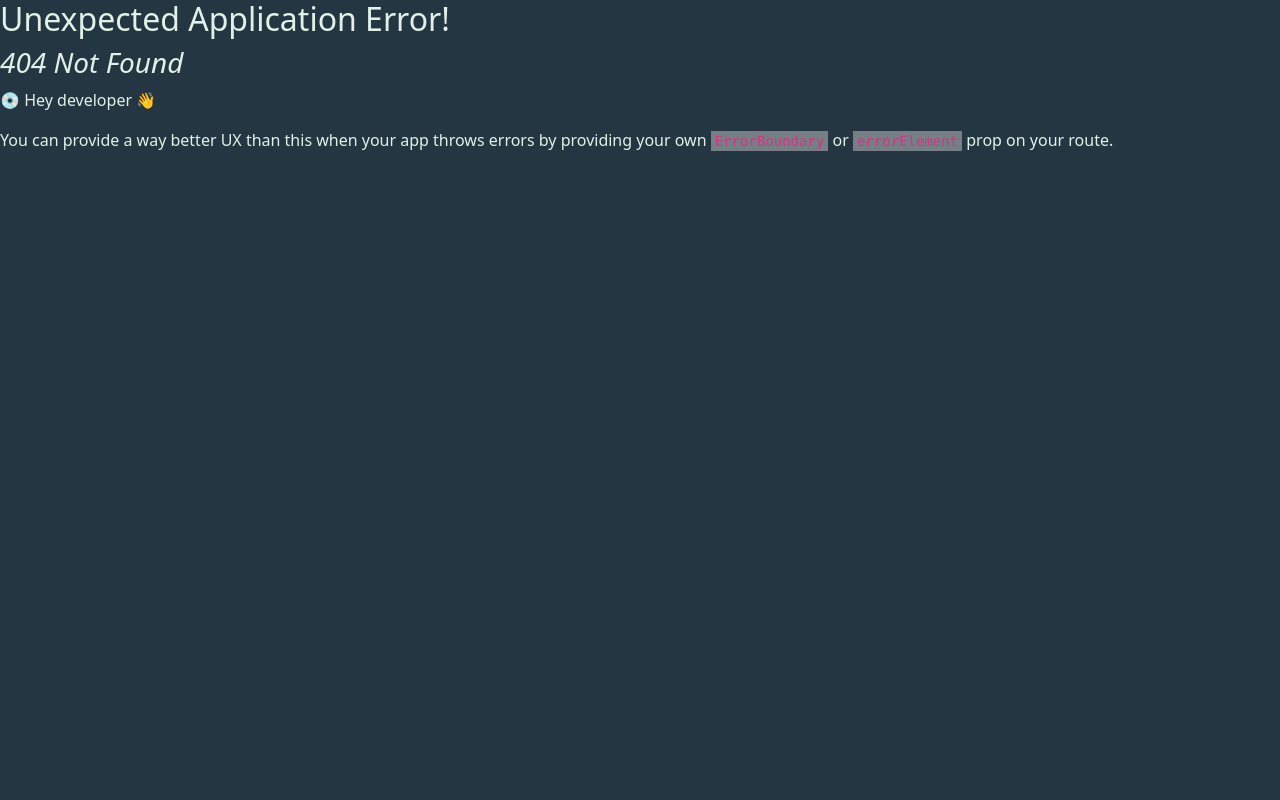
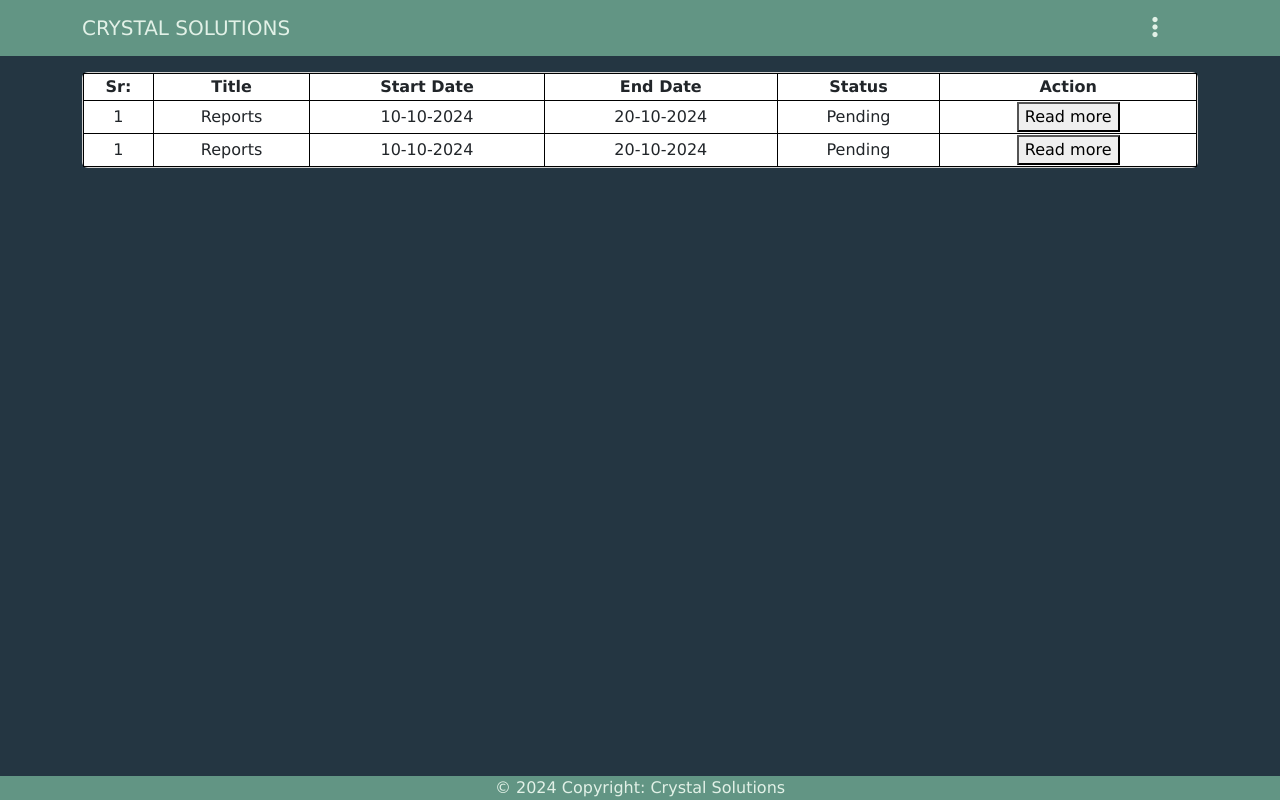
Before and after one commit to hamzayounas256/Task-Manager, a React (Create React App) app: page /alltasks in a window 1280 px wide. Before the commit this address had no page. Built offline with nearby package versions, Linux system fonts and the light colour scheme.

Commit message:
Add Task

```diff
--- a/public/index.html
+++ b/public/index.html
@@ -10,34 +10,21 @@
 			content="Web site created using create-react-app"
 		/>
 		<link rel="apple-touch-icon" href="%PUBLIC_URL%/logo192.png" />
-    <!--
-      manifest.json provides metadata used when your web app is installed on a
-      user's mobile device or desktop. See https://developers.google.com/web/fundamentals/web-app-manifest/
-    -->
+
 		<link rel="manifest" href="%PUBLIC_URL%/manifest.json" />
-    <!--
-      Notice the use of %PUBLIC_URL% in the tags above.
-      It will be replaced with the URL of the `public` folder during the build.
-      Only files inside the `public` folder can be referenced from the HTML.
 
-      Unlike "/favicon.ico" or "favicon.ico", "%PUBLIC_URL%/favicon.ico" will
-      work correctly both with client-side routing and a non-root public URL.
-      Learn how to configure a non-root public URL by running `npm run build`.
-    -->
-    <title>React App</title>
+		<link
+			rel="stylesheet"
+			href="https://cdnjs.cloudflare.com/ajax/libs/font-awesome/6.5.1/css/all.min.css"
+			integrity="sha512-DTOQO9RWCH3ppGqcWaEA1BIZOC6xxalwEsw9c2QQeAIftl+Vegovlnee1c9QX4TctnWMn13TZye+giMm8e2LwA=="
+			crossorigin="anonymous"
+			referrerpolicy="no-referrer"
+		/>
+
+		<title>Task Manager | CS</title>
 	</head>
 	<body>
 		<noscript>You need to enable JavaScript to run this app.</noscript>
 		<div id="root"></div>
-    <!--
-      This HTML file is a template.
-      If you open it directly in the browser, you will see an empty page.
-
-      You can add webfonts, meta tags, or analytics to this file.
-      The build step will place the bundled scripts into the <body> tag.
-
-      To begin the development, run `npm start` or `yarn start`.
-      To create a production bundle, use `npm run build` or `yarn build`.
-    -->
 	</body>
 </html>
--- a/src/App.css
+++ b/src/App.css
@@ -1,15 +1,22 @@
-:root {
+/* :root {
 	--blue: #1e90ff;
 	--white: #ffffff;
-}
+} */
 
 a {
 	text-decoration: none;
 	color: inherit;
 }
 
+label {
+	font-weight: bold;
+	margin-left: 5px;
+}
+
 body {
 	margin: 0;
+	padding: 0;
+	font-family: Verdana, Geneva, Tahoma, sans-serif;
 	color: #e2f1e7;
 	background-color: #243642;
 }
@@ -27,11 +34,11 @@ body {
 	display: flex;
 }
 
-.loginCard form h3 {
+h3 {
 	margin: 15px 0;
 }
 
-.loginCard form h3:hover {
+h3:hover {
 	color: #243642;
 }
 
@@ -40,6 +47,11 @@ body {
 	flex-direction: column;
 	width: 300px;
 	margin: 5px 15px;
+}
+
+.loginUser input {
+	height: 2rem;
+	border-radius: 10px;
 }
 
 .loginSubmit {
@@ -68,3 +80,72 @@ body {
 	justify-content: center;
 	align-items: center;
 }
+
+/* Add user */
+
+.adduser {
+	/* height: 80vh; */
+	display: flex;
+	justify-content: center;
+	margin-top: 2rem;
+	/* align-items: center; */
+	flex-wrap: nowrap;
+}
+
+.addusercard {
+	background-color: #629584;
+	color: #e2f1e7;
+	display: flex;
+	padding: 15px;
+	width: 500px;
+}
+
+.adduserform div {
+	margin: 15px 0;
+	/* width: 500px; */
+}
+
+.adduserButton {
+	background-color: #243642;
+	color: #e2f1e7;
+	display: flex;
+	justify-content: end;
+	/* margin-top: 15px; */
+	border: none;
+}
+
+.adduserButton:hover {
+	background-color: #e2f1e7;
+	color: #243642;
+}
+
+@media only screen and (max-width: 780px) {
+	.dates {
+		display: flex;
+		flex-direction: column;
+	}
+}
+
+/* header dropdown */
+.dropdown-toggle::after {
+	content: none;
+}
+
+.fa-solid {
+	color: #e2f1e7;
+}
+
+/* All Tasks */
+.alltaskCard {
+	display: flex;
+	flex-direction: row;
+	justify-content: space-between;
+	/* height: 50px; */
+}
+
+table,
+th,
+td {
+	border: 1px solid black;
+	border-collapse: collapse;
+}
--- a/src/Components/AddTask.jsx
+++ b/src/Components/AddTask.jsx
@@ -1,9 +1,41 @@
 import React from "react";
+import { Card } from "react-bootstrap";
 
 export default function AddUser() {
 	return (
-		<div>
-			<h1>Here you can add a new task</h1>
+		<div className="adduser">
+			<Card className="addusercard">
+				<form className="adduserform">
+					<h3 className="text-center">ADD A NEW TASK</h3>
+					<div className="dates d-flex justify-content-between">
+						<div className="">
+							<label htmlFor="startDate">Start Date </label>
+							<input type="date" className="form-control" />
+						</div>
+						<div className="">
+							<label htmlFor="endDate">End Date </label>
+							<input type="date" className="form-control" />
+						</div>
+					</div>
+					<div className="form-group">
+						<label htmlFor="assignto">Assigned to</label>
+						<input type="assignto" className="form-control" id="assignto" />
+					</div>
+					<div className="form-group">
+						<label htmlFor="title">Title</label>
+						<input type="title" className="form-control" id="title" />
+					</div>
+					<div className="form-group">
+						<label htmlFor="detail">Detail</label>
+						<textarea className="form-control" id="" rows="4" cols="33" />
+					</div>
+					<div className="d-flex justify-content-end">
+						<button type="submit" className="btn adduserButton">
+							Add Task
+						</button>
+					</div>
+				</form>
+			</Card>
 		</div>
 	);
 }
--- /dev/null
+++ b/src/Components/AllTasks.jsx
@@ -0,0 +1,45 @@
+import React from "react";
+import { Button, Card } from "react-bootstrap";
+
+export default function AllTasks() {
+	return (
+		<div className="container text-center">
+			<Card className="my-3 alltaskCard">
+				<table className="w-100">
+					<thead>
+						<tr>
+							<th>Sr: </th>
+							<th>Title</th>
+							<th>Start Date</th>
+							<th>End Date</th>
+							<th>Status</th>
+							<th>Action</th>
+						</tr>
+					</thead>
+					<tbody>
+						<tr>
+							<td>1</td>
+							<td>Reports</td>
+							<td>10-10-2024</td>
+							<td>20-10-2024</td>
+							<td>Pending</td>
+							<td>
+								<button>Read more</button>
+							</td>
+						</tr>
+						<tr>
+							<td>1</td>
+							<td>Reports</td>
+							<td>10-10-2024</td>
+							<td>20-10-2024</td>
+							<td>Pending</td>
+							<td>
+								<button>Read more</button>
+							</td>
+						</tr>
+					</tbody>
+				</table>
+			</Card>
+		</div>
+	);
+}
--- a/src/Components/Footer.jsx
+++ b/src/Components/Footer.jsx
@@ -2,8 +2,24 @@ import React from "react";
 
 export default function Footer() {
 	return (
-		<div>
-			<h4>Footer</h4>
+		<div
+			className="text-center mb-0"
+			style={{
+				position: "fixed",
+				bottom: "0",
+				left: "0",
+				width: "100%",
+				height: "auto",
+				backgroundColor: "#629584",
+			}}
+		>
+			<div
+				className="text-center"
+				style={{ color: "#e2f1e7", fontWeight: "500" }}
+			>
+				&copy; {new Date().getFullYear()} Copyright:{" "}
+				<a href="#footer">Crystal Solutions</a>
+			</div>
 		</div>
 	);
 }
--- a/src/Components/Header.jsx
+++ b/src/Components/Header.jsx
@@ -1,9 +1,35 @@
 import React from "react";
+import { Container, Nav, Navbar, NavDropdown } from "react-bootstrap";
 
 export default function Header() {
 	return (
-		<div>
-			<h3>Header</h3>
-		</div>
+		<Navbar expand="lg" style={{ backgroundColor: "#629584" }}>
+			<Container className="d-flex justify-content-between">
+				<Navbar.Brand style={{ color: "#e2f1e7" }}>
+					CRYSTAL SOLUTIONS
+				</Navbar.Brand>
+				{/* <Navbar.Toggle aria-controls="basic-navbar-nav" /> */}
+				{/* <Navbar.Collapse id="basic-navbar-nav"> */}
+				<Nav className="">
+					{/* <Nav.Link href="#home">Home</Nav.Link>
+						<Nav.Link href="#link">Link</Nav.Link> */}
+					<NavDropdown
+						title={<i class="fa-solid fa-ellipsis-vertical fa-xl"></i>}
+						id="basic-nav-dropdown"
+						style={{
+							marginRight: "2rem",
+						}}
+					>
+						<NavDropdown.Item href="#action/3.1">Add Records</NavDropdown.Item>
+						<NavDropdown.Item href="#action/3.2">Edit Records</NavDropdown.Item>
+						{/* <NavDropdown.Item href="#action/3.3">Something</NavDropdown.Item> */}
+						<NavDropdown.Divider />
+						<NavDropdown.Item>User Name</NavDropdown.Item>
+						<NavDropdown.Item>Logout</NavDropdown.Item>
+					</NavDropdown>
+				</Nav>
+				{/* </Navbar.Collapse> */}
+			</Container>
+		</Navbar>
 	);
 }
--- a/src/Pages/Home.jsx
+++ b/src/Pages/Home.jsx
@@ -1,11 +1,9 @@
 import React from "react";
-import AddTask from "../Components/AddTask";
 
 export default function Home() {
 	return (
 		<div>
 			<h1>Home Page</h1>
-			<AddTask />
 		</div>
 	);
 }
--- a/src/Pages/Login.jsx
+++ b/src/Pages/Login.jsx
@@ -7,9 +7,10 @@ export default function Login() {
 			<Card className="loginCard">
 				<form>
 					<h3 className="text-center">LOGIN</h3>
-					<div className="loginUser">
+					<div className="loginUser mb-2">
 						<label htmlFor="username">Username</label>
 						<input
+							className="form-control"
 							type="text"
 							name="username"
 							id="username"
@@ -17,9 +18,10 @@ export default function Login() {
 							required
 						/>
 					</div>
-					<div className="loginUser">
+					<div className="loginUser mt-2">
 						<label htmlFor="password">Password</label>
 						<input
+							className="form-control"
 							type="password"
 							name="password"
 							id="password"
```
Also changed, not shown: src/App.js (+7 -1 lines). Lines whose indentation alone changed are shown as unchanged.
